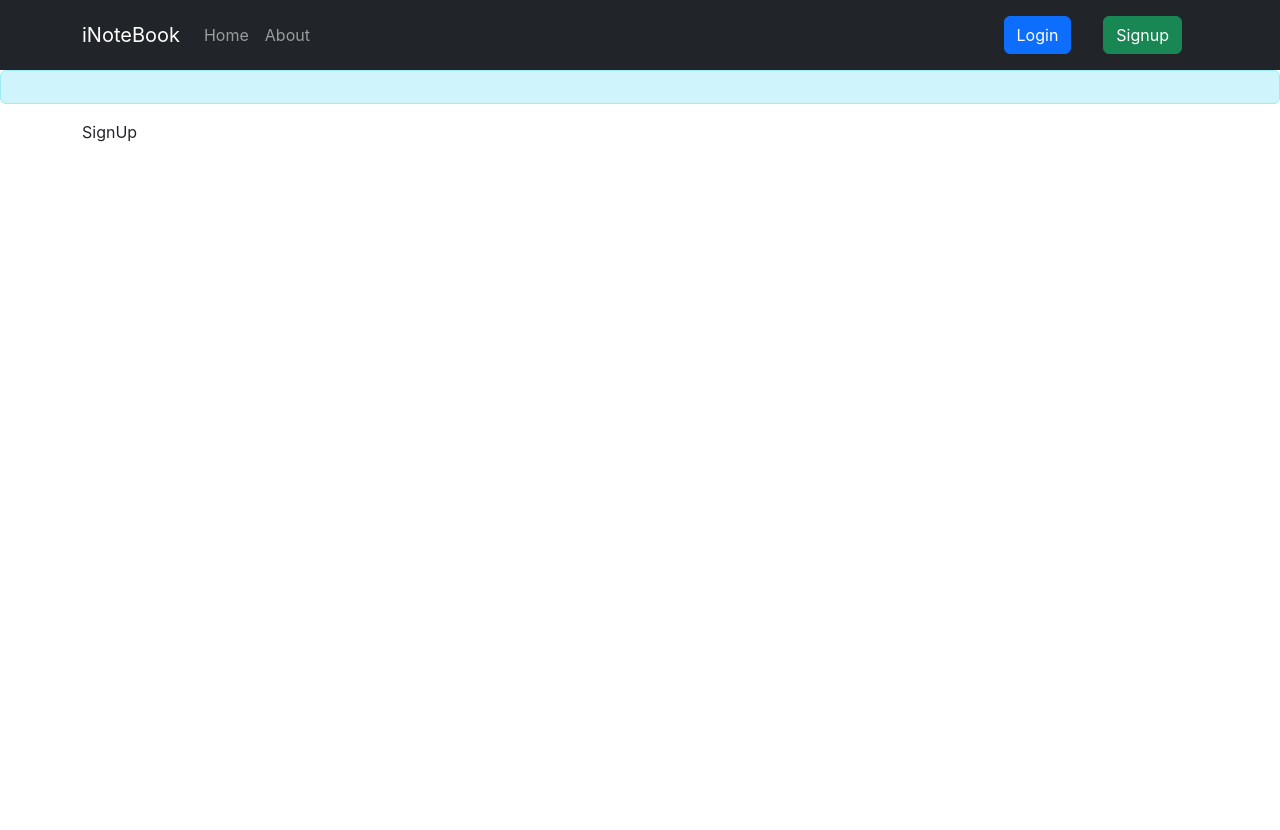
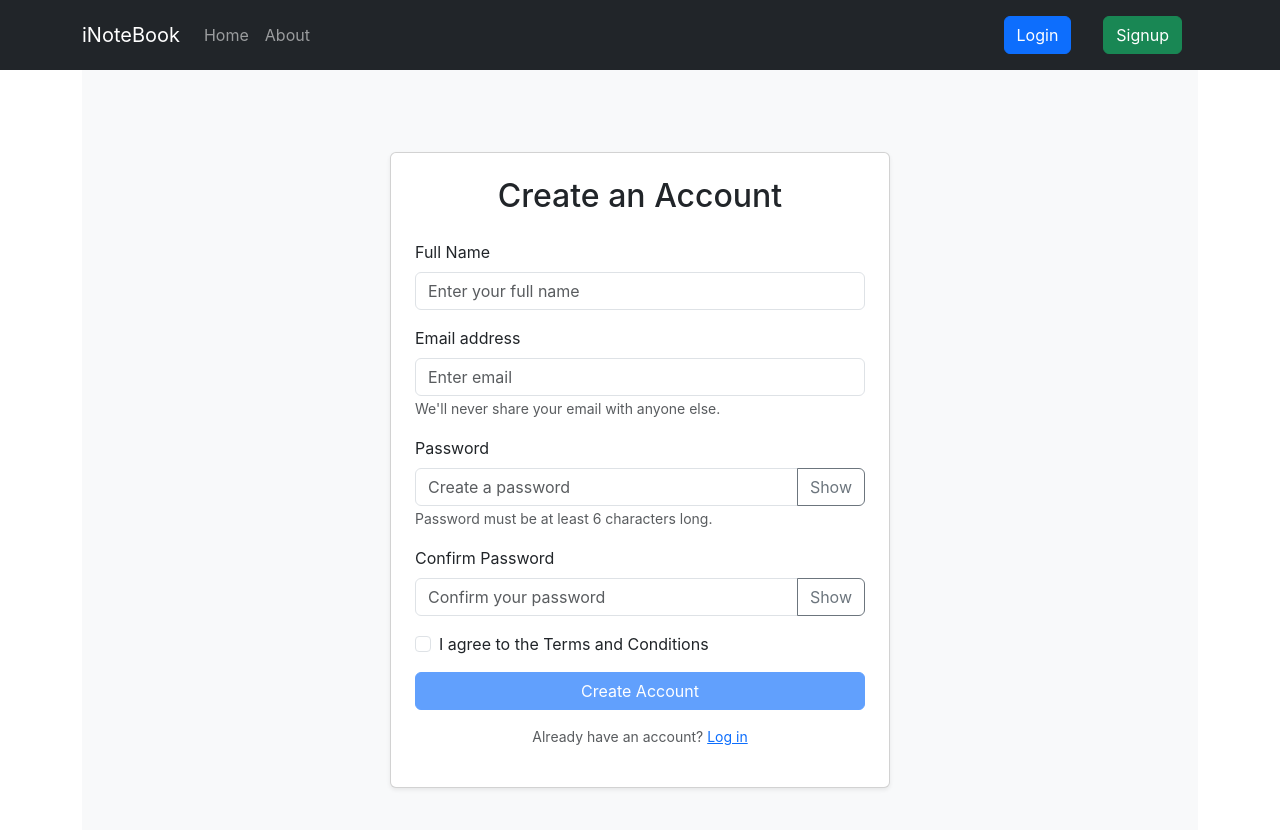
Before and after one commit to prathamesh-patil-5090/iNoteBook, a React (Create React App) app: page /signup in a window 1280 px wide. Shown: the top 830 px of the page. Before the commit the page ends 800 px from the top, so only its background shows below. Built offline with nearby package versions, Linux system fonts and the light colour scheme.

Commit message:
Made SignUp Page

```diff
--- a/package.json
+++ b/package.json
@@ -4,6 +4,7 @@
   "private": true,
   "dependencies": {
     "@fortawesome/fontawesome-free": "^6.7.1",
+    "axios": "^1.7.9",
     "concurrently": "^9.1.0",
     "cra-template": "1.2.0",
     "fontawesome-free": "^1.0.4",
@@ -12,6 +13,7 @@
     "react-dom": "^19.0.0",
     "react-router-dom": "^7.0.2",
     "react-scripts": "5.0.1",
+    "regex": "^5.0.2",
     "web-vitals": "^4.2.4"
   },
   "scripts": {
--- a/src/components/Alert.jsx
+++ b/src/components/Alert.jsx
@@ -1,11 +1,22 @@
-import React from "react";
+import React from 'react';
+import PropTypes from 'prop-types';
 
-const Alert = (props) => {
+export default function Alert(props) {
+  const captialized = (word) => {
+    const lower = word.toLowerCase();
+    return lower.charAt(0).toUpperCase() + lower.slice(1);
+  };
+  if (!props.alert) {
+    return null;
+  }
   return (
-    <div className="alert alert-info" role="alert">
-      {props.message}
+    <div className={`alert alert-${props.alert.type} alert-dismissible fade show`} role="alert">
+      <strong>{captialized(props.alert.type)}</strong>: {props.alert.msg}
     </div>
   );
+}
+
+Alert.propTypes = {
+  alert: PropTypes.string,
+  onClose: PropTypes.func.isRequired, // Ensure onClose prop is passed
 };
-
-export default Alert;
--- a/src/components/SignUp.jsx
+++ b/src/components/SignUp.jsx
@@ -1,9 +1,219 @@
-import React from 'react'
+import React, { useState } from 'react';
+// import axios from 'axios'; // Assuming you'll use axios for API calls
 
-const SignUp = () => {
+const Signup = () => {
+  const host = "http://localhost:5000";
+  const [formData, setFormData] = useState({
+    name: '',
+    email: '',
+    password: '',
+    confirmPassword: '',
+    termsAccepted: false
+  });
+  const [showPassword, setShowPassword] = useState(false);
+  const [showConfirmPassword, setShowConfirmPassword] = useState(false);
+  const [error, setError] = useState('');
+
+  const handleChange = (e) => {
+    const { name, value, type, checked } = e.target;
+    setFormData(prevState => ({
+      ...prevState,
+      [name]: type === 'checkbox' ? checked : value
+    }));
+  };
+
+  const validateEmail = (email) => {
+    const regex = /^[\w-\.]+@([\w-]+\.)+[\w-]{2,4}$/;
+    return regex.test(email);
+  };
+
+  const handleSubmit = async (e) => {
+    e.preventDefault();
+    setError('');
+
+    // Validation checks
+    if (formData.password !== formData.confirmPassword) {
+      setError("Passwords do not match!");
+      return;
+    }
+
+    if (!validateEmail(formData.email)) {
+      setError("Invalid email format!");
+      return;
+    }
+
+    if (formData.password.length < 6) {
+      setError("Password must be at least 6 characters long!");
+      return;
+    }
+
+    // Prepare data for backend (matching Mongoose model)
+    const userData = {
+      name: formData.name,
+      email: formData.email,
+      password: formData.password
+    };
+
+    try {
+      // Replace with your actual signup endpoint
+      // const response = await axios.post(`${host}/api/auth/signup`, userData);
+      const response = await fetch(`${host}/api/auth/createuser`, {
+        method: 'POST',
+        headers: {
+          'Content-Type': 'application/json'
+        },
+        body: JSON.stringify(userData)
+      });
+      const json = await response.json();
+      console.log(json);
+      if(json.authToken !== undefined) {
+        // Save the auth token and redirect
+        localStorage.setItem('token', json.authToken);
+        window.location.href = '/';
+      }else{
+          alert('User already exists !');
+      }
+      // Handle successful signup (e.g., redirect, show success message)
+      console.log('Signup successful', response.data);
+
+      // Optional: Redirect to login or dashboard
+      // window.location.href = '/login';
+    } catch (err) {
+      // Handle signup errors
+      setError(err.response?.data?.message || 'Signup failed');
+    }
+  };
+
   return (
-    <div>SignUp</div>
-  )
-}
+    <div className="container-fluid d-flex align-items-center justify-content-center vh-100 bg-light">
+      <div className="card shadow-sm" style={{ width: '100%', maxWidth: '500px' }}>
+        <div className="card-body p-4">
+          <h2 className="card-title text-center mb-4">Create an Account</h2>
 
-export default SignUp
+          {error && (
+            <div className="alert alert-danger" role="alert">
+              {error}
+            </div>
+          )}
+
+          <form onSubmit={handleSubmit}>
+            <div className="mb-3">
+              <label htmlFor="name" className="form-label">Full Name</label>
+              <input
+                type="text"
+                className="form-control"
+                id="name"
+                name="name"
+                value={formData.name}
+                onChange={handleChange}
+                placeholder="Enter your full name"
+                required
+              />
+            </div>
+
+            <div className="mb-3">
+              <label htmlFor="email" className="form-label">Email address</label>
+              <input
+                type="email"
+                className="form-control"
+                id="email"
+                name="email"
+                value={formData.email}
+                onChange={handleChange}
+                placeholder="Enter email"
+                required
+              />
+              <small className="form-text text-muted">
+                We'll never share your email with anyone else.
+              </small>
+            </div>
+
+            <div className="mb-3">
+              <label htmlFor="password" className="form-label">Password</label>
+              <div className="input-group">
+                <input
+                  type={showPassword ? "text" : "password"}
+                  className="form-control"
+                  id="password"
+                  name="password"
+                  value={formData.password}
+                  onChange={handleChange}
+                  placeholder="Create a password"
+                  required
+                  minLength="6"
+                />
+                <button
+                  className="btn btn-outline-secondary"
+                  type="button"
+                  onClick={() => setShowPassword(!showPassword)}
+                >
+                  {showPassword ? "Hide" : "Show"}
+                </button>
+              </div>
+              <small className="form-text text-muted">
+                Password must be at least 6 characters long.
+              </small>
+            </div>
+
+            <div className="mb-3">
+              <label htmlFor="confirmPassword" className="form-label">Confirm Password</label>
+              <div className="input-group">
+                <input
+                  type={showConfirmPassword ? "text" : "password"}
+                  className="form-control"
+                  id="confirmPassword"
+                  name="confirmPassword"
+                  value={formData.confirmPassword}
+                  onChange={handleChange}
+                  placeholder="Confirm your password"
+                  required
+                  minLength="6"
+                />
+                <button
+                  className="btn btn-outline-secondary"
+                  type="button"
+                  onClick={() => setShowConfirmPassword(!showConfirmPassword)}
+                >
+                  {showConfirmPassword ? "Hide" : "Show"}
+                </button>
+              </div>
+            </div>
+
+            <div className="mb-3 form-check">
+              <input
+                type="checkbox"
+                className="form-check-input"
+                id="termsCheck"
+                name="termsAccepted"
+                checked={formData.termsAccepted}
+                onChange={handleChange}
+                required
+              />
+              <label className="form-check-label" htmlFor="termsCheck">
+                I agree to the Terms and Conditions
+              </label>
+            </div>
+
+            <div className="d-grid">
+              <button
+                type="submit"
+                className="btn btn-primary"
+                disabled={!formData.termsAccepted}
+              >
+                Create Account
+              </button>
+            </div>
+          </form>
+
+          <div className="text-center mt-3">
+            <p className="small text-muted">
+              Already have an account? <a href="/login" className="text-primary">Log in</a>
+            </p>
+          </div>
+        </div>
+      </div>
+    </div>
+  );
+};
+
+export default Signup;
--- a/src/context/notes/noteState.js
+++ b/src/context/notes/noteState.js
@@ -13,7 +13,7 @@ const NoteState = (props) => {
             method: 'GET',
             headers: {
                 'Content-Type': 'application/json',
-                'auth-token': "eyJhbGciOiJIUzI1NiIsInR5cCI6IkpXVCJ9.eyJ1c2VyIjp7ImlkIjoiNjc1OWNjMjMzNjQ4YTBiMDI0YzEzZmM0In0sImlhdCI6MTczNDIyOTQ3OX0.Gjzi-rBZyPp1Cqzgej_z7Mav4ow9MsNei8uMEUsmmt0"
+                'auth-token': localStorage.getItem('token')
             }
         });
         const json = await response.json();
@@ -30,7 +30,7 @@ const NoteState = (props) => {
             method: 'POST',
             headers: {
                 'Content-Type': 'application/json',
-                'auth-token': "eyJhbGciOiJIUzI1NiIsInR5cCI6IkpXVCJ9.eyJ1c2VyIjp7ImlkIjoiNjc1OWNjMjMzNjQ4YTBiMDI0YzEzZmM0In0sImlhdCI6MTczNDIyOTQ3OX0.Gjzi-rBZyPp1Cqzgej_z7Mav4ow9MsNei8uMEUsmmt0"
+                'auth-token': localStorage.getItem('token')
             },
             body: JSON.stringify({ title, description, tag })
         });
@@ -44,7 +44,7 @@ const NoteState = (props) => {
             method: 'DELETE',
             headers: {
                 'Content-Type': 'application/json',
-                'auth-token': "eyJhbGciOiJIUzI1NiIsInR5cCI6IkpXVCJ9.eyJ1c2VyIjp7ImlkIjoiNjc1OWNjMjMzNjQ4YTBiMDI0YzEzZmM0In0sImlhdCI6MTczNDIyOTQ3OX0.Gjzi-rBZyPp1Cqzgej_z7Mav4ow9MsNei8uMEUsmmt0"
+                'auth-token': localStorage.getItem('token')
             }
         });
         setNotes((prevNotes) => prevNotes.filter((note) => note._id !== id));
@@ -56,7 +56,7 @@ const NoteState = (props) => {
             method: 'PUT',
             headers: {
                 'Content-Type': 'application/json',
-                'auth-token': "eyJhbGciOiJIUzI1NiIsInR5cCI6IkpXVCJ9.eyJ1c2VyIjp7ImlkIjoiNjc1OWNjMjMzNjQ4YTBiMDI0YzEzZmM0In0sImlhdCI6MTczNDIyOTQ3OX0.Gjzi-rBZyPp1Cqzgej_z7Mav4ow9MsNei8uMEUsmmt0"
+                'auth-token': localStorage.getItem('token')
             },
             body: JSON.stringify({ title, description, tag })
         });
```
Also changed, not shown: 1 other file (tests, documents, lock files or other folders).
